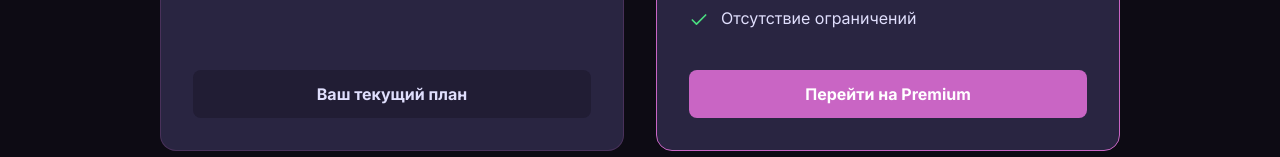
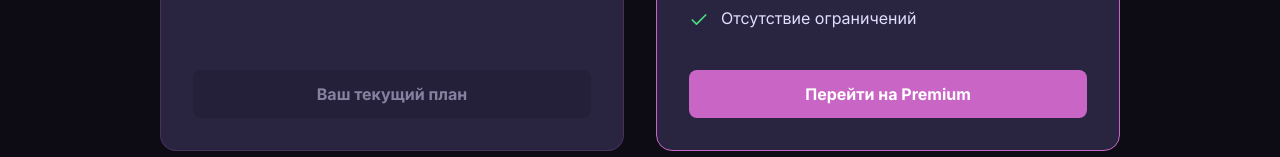
Before and after one commit to 3r0ha/morpheus-project, a React (Vite) app in the folder frontend/: page /tariffs in a window 1280 px wide. Shown: the part 640-797 px from the top of the page. Built offline with nearby package versions, Linux system fonts and the light colour scheme; no server answers; sample sign-in values are in the browser's storage.

Commit message:
Few changes

```diff
--- a/frontend/src/pages/ProfilePage.jsx
+++ b/frontend/src/pages/ProfilePage.jsx
@@ -98,7 +98,11 @@
                     <h2 className="text-2xl font-semibold mb-4">Подписка</h2>
                     <p className="text-lg">Ваш статус: <span className="font-bold text-accent-ai">{user?.subscriptionStatus}</span></p>
                     <p className="text-text-secondary">Осталось толкований: {user?.remainingInterpretations}</p>
-                    <button className="w-full bg-yellow-500 text-black font-bold py-2 px-4 rounded mt-4 hover:opacity-90">Улучшить до Premium</button>
+                    <Link to="/tariffs">
+                <button className="w-full bg-yellow-500 text-black font-bold py-2 px-4 rounded mt-4 hover:opacity-90">
+                  Улучшить до Premium
+                </button>
+              </Link>
                 </div>
             <div className="bg-surface-2 p-8 rounded-lg border border-border-color">
                     <h2 className="text-2xl font-semibold mb-4">Интеграции</h2>
--- a/frontend/src/pages/TariffsPage.jsx
+++ b/frontend/src/pages/TariffsPage.jsx
@@ -5,7 +5,7 @@
 import { useQuery } from '@tanstack/react-query';
 import { getUserProfile } from '@/services/apiClient';
 import { Link } from 'react-router-dom';
-const TariffCard = ({ title, price, description, features, buttonText, isFeatured }) => (
+const TariffCard = ({ title, price, description, features, buttonText, isFeatured, buttonLink, disabled }) => (
   <motion.div
     initial={{ opacity: 0, y: 50 }}
     animate={{ opacity: 1, y: 0 }}
@@ -31,9 +31,14 @@
         </li>
       ))}
     </ul>
-    <button className={`w-full py-3 font-bold rounded-lg transition-colors ${isFeatured ? 'bg-accent-ai text-white hover:opacity-90' : 'bg-surface-1 text-text-primary hover:bg-accent-ai'}`}>
-      {buttonText}
-    </button>
+    <Link to={buttonLink} className={disabled ? 'pointer-events-none' : ''}>
+      <button
+        disabled={disabled}
+        className={`w-full py-3 font-bold rounded-lg transition-colors ${isFeatured ? 'bg-accent-ai text-white hover:opacity-90' : 'bg-surface-1 text-text-primary hover:bg-accent-ai'} ${disabled ? 'opacity-50 cursor-not-allowed' : ''}`}
+      >
+        {buttonText}
+      </button>
+    </Link>
   </motion.div>
 );
 
```
